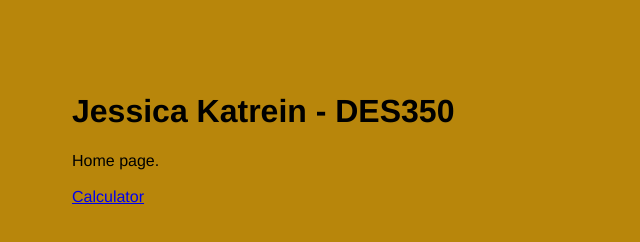
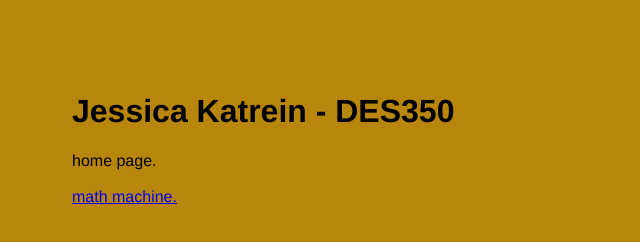
Before and after one commit to jkatre3/DES350, a plain HTML site: page index.html in a window 1280 px wide. Shown: the full height of the page, 0-640 px from the left. Drawn offline with Linux system fonts and the light colour scheme.

Commit message:
Add files via upload

```diff
--- a/index.html
+++ b/index.html
@@ -15,11 +15,11 @@
 
 <body>
 	<h1>Jessica Katrein - DES350</h1>
-	Home page.
+	home page.
 	<br>
 	<br>
 
-<a href="calculator.html">Calculator</a>
+<a href="calculator.html">math machine.</a>
 
 
 </body>
```
